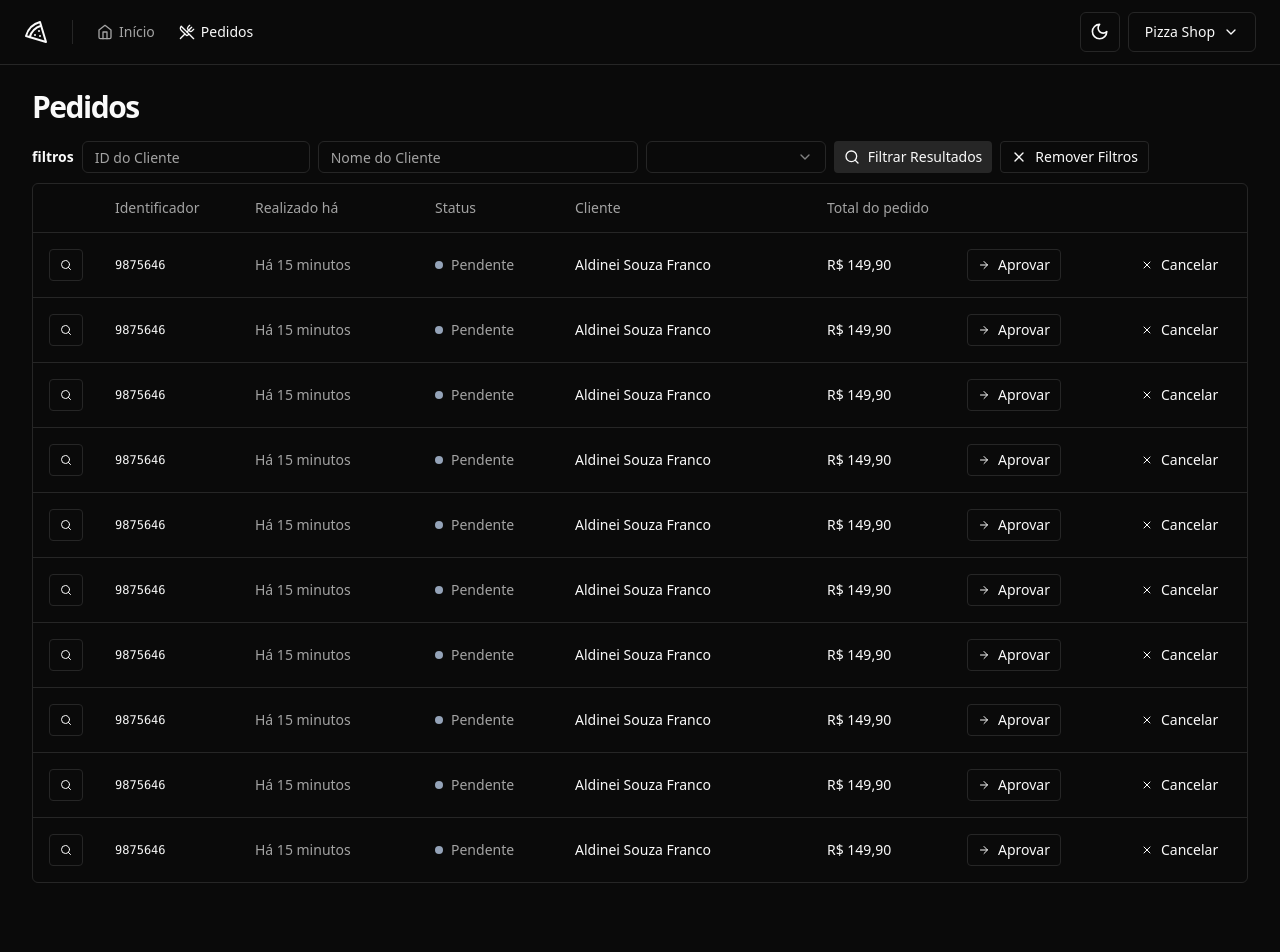
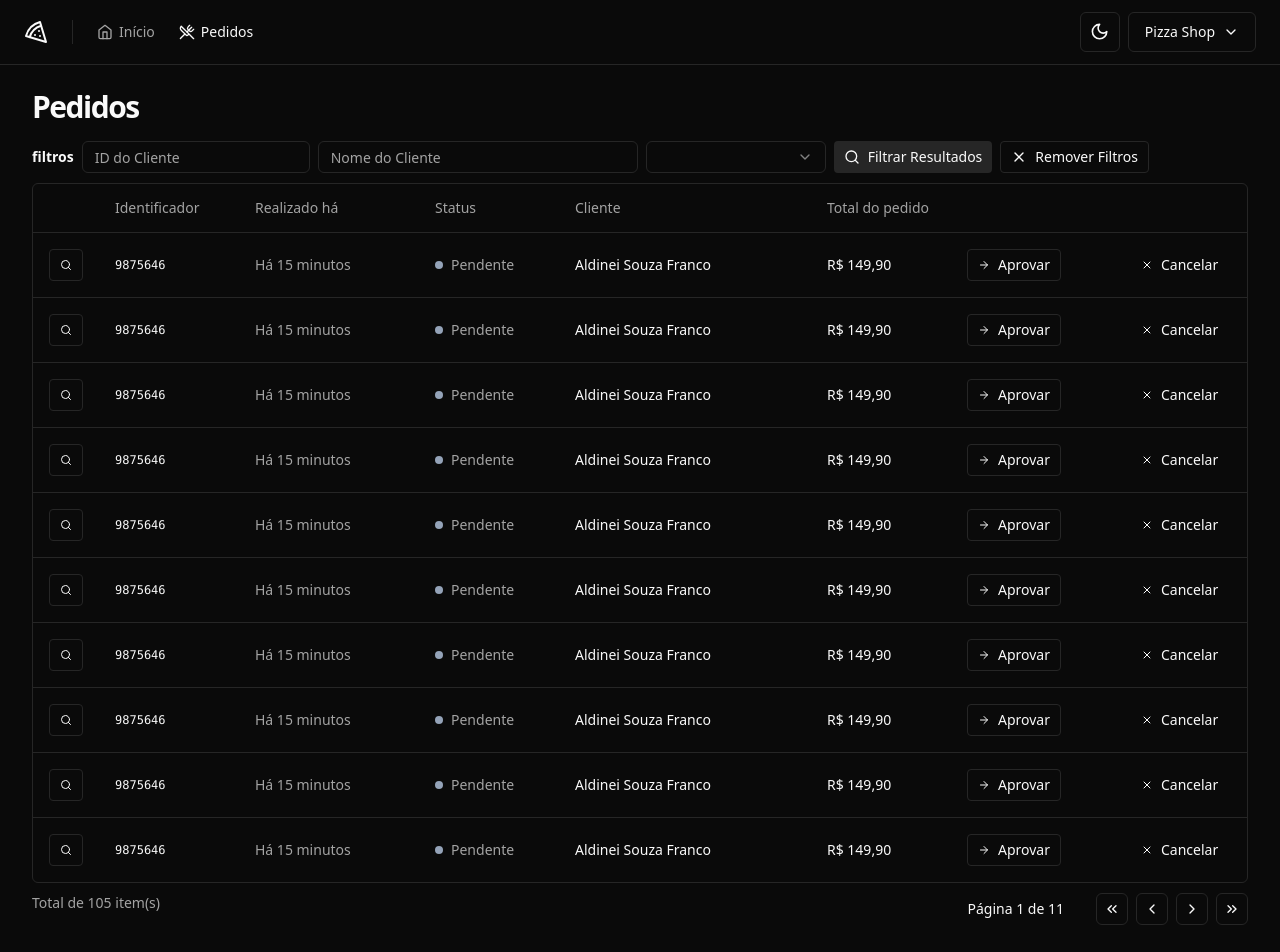
Before and after one commit to aldineifranco/pizzashop-web, a React (Vite) app: page /orders in a window 1280 px wide. Shown: the top 952 px of the page. Before the commit the page ends 915 px from the top, so only its background shows below. Built offline with nearby package versions, Linux system fonts and the light colour scheme.

Commit message:
Pagination

```diff
--- /dev/null
+++ b/src/components/pagination.tsx
@@ -0,0 +1,44 @@
+import { ChevronLeft, ChevronRight, ChevronsLeft, ChevronsRight } from "lucide-react";
+import { Button } from "./ui/button";
+
+export interface PaginationProps {
+  pageIndex: number;
+  totalCount: number;
+  perPage: number;
+}
+
+export function Pagination({ pageIndex, totalCount, perPage }: PaginationProps) {
+  const pages = Math.ceil(totalCount / perPage) || 1
+
+  return (
+    <div className="flex item-center justify-between">
+      <span className="text-sm text-muted-foreground">
+        Total de {totalCount} item(s)
+      </span>
+
+      <div className="flex items-center gap-6 lg:gap-8">
+        <div className="text-sm font-medium">
+          Página {pageIndex + 1} de {pages}
+        </div>
+        <div className="flex items-center gap-2">
+          <Button variant="outline" className="h-8 w-8 p-0">
+            <ChevronsLeft className="h-4 w-4" />
+            <span className="sr-only">Primeira Página</span>
+          </Button>
+          <Button variant="outline" className="h-8 w-8 p-0">
+            <ChevronLeft className="h-4 w-4" />
+            <span className="sr-only">Página Anterior</span>
+          </Button>
+          <Button variant="outline" className="h-8 w-8 p-0">
+            <ChevronRight className="h-4 w-4" />
+            <span className="sr-only">Próxima Página</span>
+          </Button>
+          <Button variant="outline" className="h-8 w-8 p-0">
+            <ChevronsRight className="h-4 w-4" />
+            <span className="sr-only">Última Página</span>
+          </Button>
+        </div>
+      </div>
+    </div>
+  )
+}
--- a/src/pages/app/orders/orders.tsx
+++ b/src/pages/app/orders/orders.tsx
@@ -2,6 +2,7 @@
 import { Helmet } from "react-helmet-async";
 import { OrderTableRow } from "./order-table-row";
 import { OrderTableFilters } from "./order-table-filters";
+import { Pagination } from "@/components/pagination";
 
 export function Orders() {
   return (
@@ -9,7 +10,7 @@
       <Helmet title="Pedidos" />
       <div className="flex flex-col gap-4">
         <h1 className="text-3xl font-bold tracking-tighter">Pedidos</h1>
-      </div>
+
         <div className="space-y-2.5">
           <OrderTableFilters />
 
@@ -37,6 +38,9 @@
               </TableBody>
             </Table>
           </div>
+
+        <Pagination pageIndex={0} totalCount={105} perPage={10} />
+        </div>
       </div>
     </>
   )
```
Lines whose indentation alone changed are shown as unchanged.
